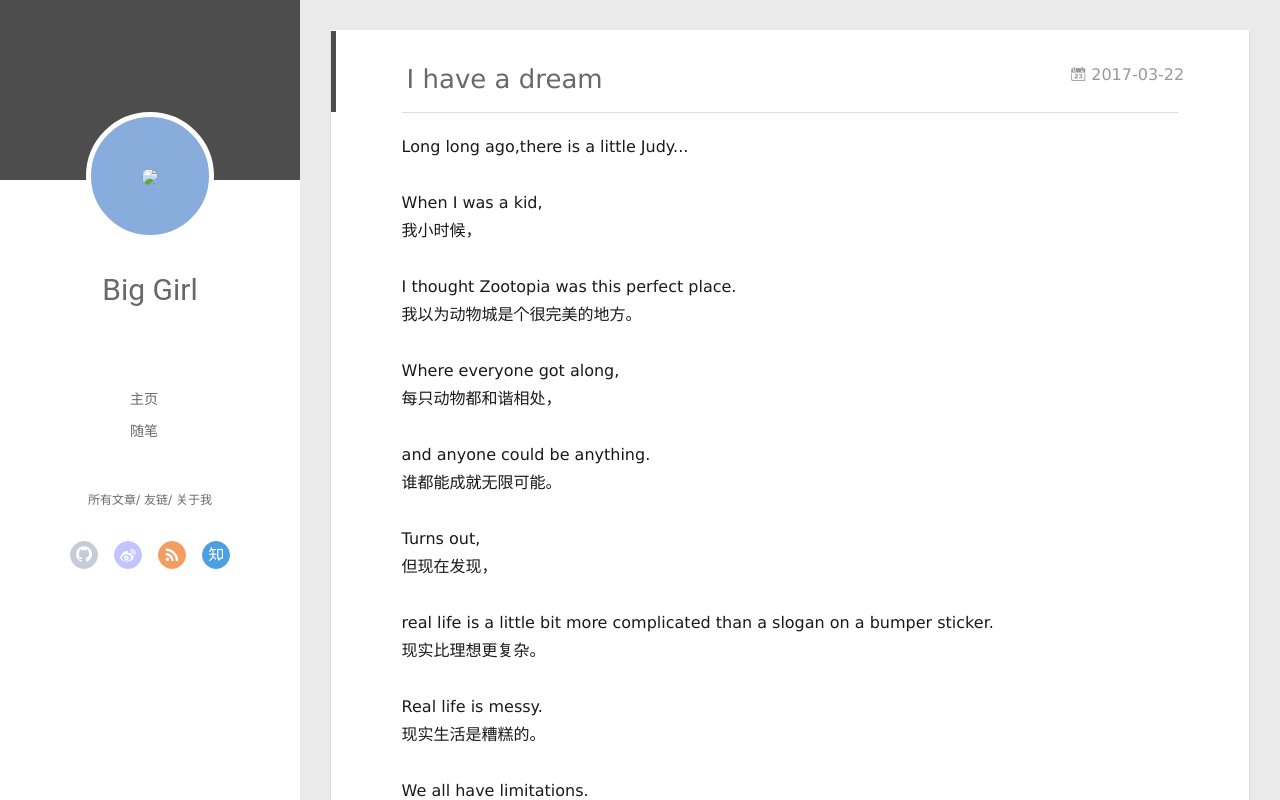
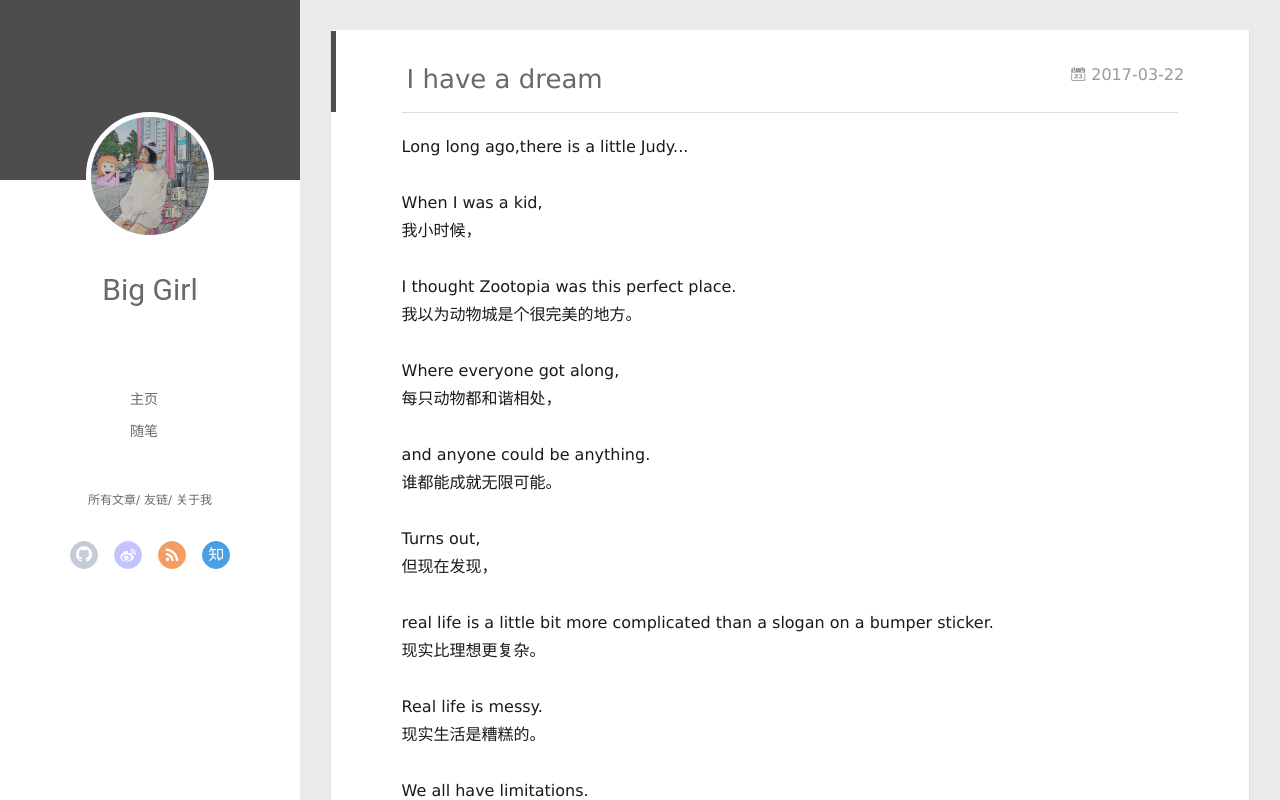
Before and after one commit to biggirl91125/biggirl91125.github.io, a plain HTML site: page 2017/cdn/index.html in a window 1280 px wide. Drawn offline with Linux system fonts and the light colour scheme; files that its build step writes are made by us from their sources; no server answers; files whose address does not match are found by name.

Commit message:
img path mod

```diff
--- a/2017/cdn/index.html
+++ b/2017/cdn/index.html
@@ -42,7 +42,7 @@
 <div class="intrude-less">
 	<header id="header" class="inner">
 		<a href="/" class="profilepic">
-			<img src="./img/beMyself.jpg" class="js-avatar">
+			<img src="/img/beMyself.jpg" class="js-avatar">
 		</a>
 		<hgroup>
 		  <h1 class="header-author"><a href="/">Big Girl</a></h1>
```
